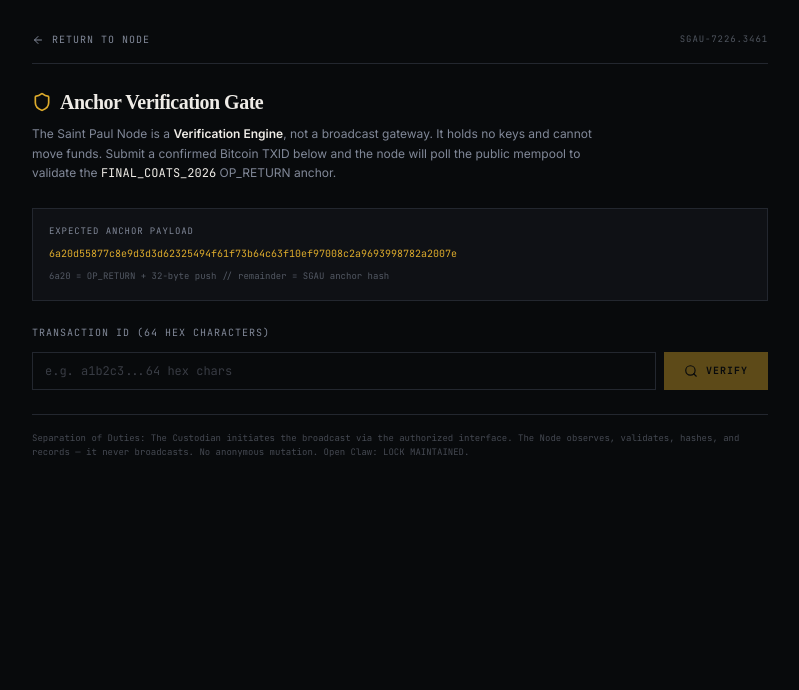
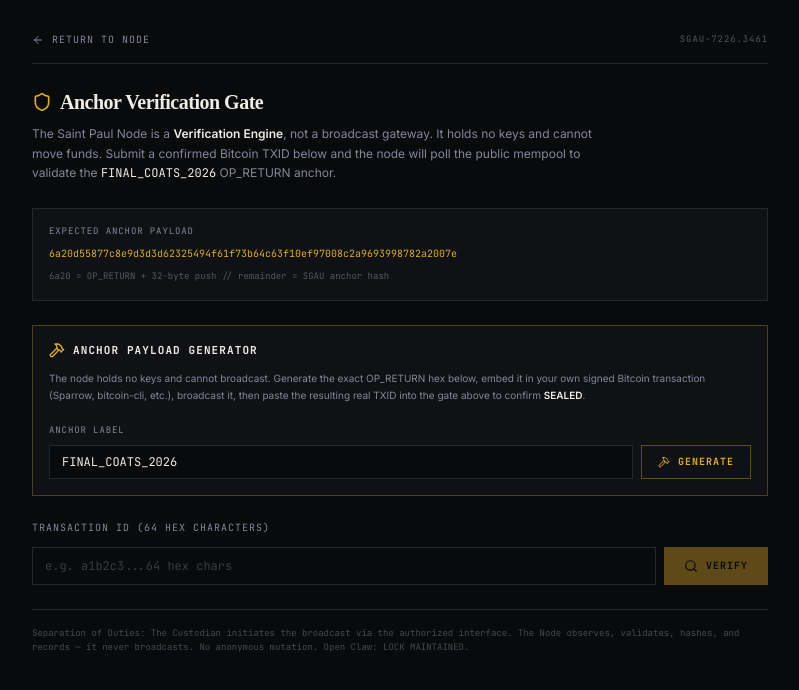
Before and after one commit to donadams1969/GILLSONBTCUSD, a Next.js app: page /verify in a window 1280 px wide. Shown: the top 690 px of the page, without its empty margins (240-1039 px from the left). Built offline with nearby package versions, Linux system fonts and the light colour scheme.

Commit message:
feat: add anchor payload generator with SHA-256 hash and copy functionality
Co-authored-by: Donny Adams <206538244+donadams1969@users.noreply.github.com>

```diff
--- a/app/verify/page.tsx
+++ b/app/verify/page.tsx
@@ -2,7 +2,15 @@
 
 import { useState } from "react"
 import Link from "next/link"
-import { ArrowLeft, Shield, Search, CheckCircle2, XCircle, Loader2, Clock, ExternalLink, AlertTriangle } from "lucide-react"
+import { ArrowLeft, Shield, Search, CheckCircle2, XCircle, Loader2, Clock, ExternalLink, AlertTriangle, Hammer, Copy, Check } from "lucide-react"
+
+async function sha256Hex(message: string): Promise<string> {
+  const data = new TextEncoder().encode(message)
+  const digest = await crypto.subtle.digest("SHA-256", data)
+  return Array.from(new Uint8Array(digest))
+    .map((b) => b.toString(16).padStart(2, "0"))
+    .join("")
+}
 
 const EXPECTED_PAYLOAD = "6a20d55877c8e9d3d3d62325494f61f73b64c63f10ef97008c2a9693998782a2007e"
 
@@ -39,7 +47,32 @@ export default function VerifyPage() {
   const [result, setResult] = useState<VerifyResult | null>(null)
   const [err, setErr] = useState<string | null>(null)
 
+  // Anchor payload generator
+  const [anchorLabel, setAnchorLabel] = useState("FINAL_COATS_2026")
+  const [genPayload, setGenPayload] = useState("")
+  const [genHash, setGenHash] = useState("")
+  const [copied, setCopied] = useState(false)
+
   const valid = /^[0-9a-fA-F]{64}$/.test(txid.trim())
+
+  async function generatePayload() {
+    const hash = await sha256Hex(anchorLabel.trim() || "FINAL_COATS_2026")
+    // OP_RETURN (0x6a) + 32-byte push (0x20) + 32-byte SHA-256 digest
+    setGenHash(hash)
+    setGenPayload(`6a20${hash}`)
+    setCopied(false)
+  }
+
+  async function copyPayload() {
+    if (!genPayload) return
+    try {
+      await navigator.clipboard.writeText(genPayload)
+      setCopied(true)
+      setTimeout(() => setCopied(false), 2000)
+    } catch {
+      setCopied(false)
+    }
+  }
 
   async function runVerify() {
     if (!valid) return
@@ -106,6 +139,75 @@ export default function VerifyPage() {
           <p className="text-[9px] font-mono text-muted-foreground/60 mt-2">
             {"6a20 = OP_RETURN + 32-byte push // remainder = SGAU anchor hash"}
           </p>
+        </section>
+
+        {/* Anchor Payload Generator */}
+        <section className="border border-primary/30 bg-card p-4">
+          <div className="flex items-center gap-2 mb-3">
+            <Hammer className="w-4 h-4 text-primary" aria-hidden="true" />
+            <h2 className="text-[11px] font-mono font-bold uppercase tracking-widest text-foreground">
+              Anchor Payload Generator
+            </h2>
+          </div>
+          <p className="text-[10px] text-muted-foreground leading-relaxed mb-3">
+            The node holds no keys and cannot broadcast. Generate the exact OP_RETURN hex below, embed it in your own
+            signed Bitcoin transaction (Sparrow, bitcoin-cli, etc.), broadcast it, then paste the resulting real TXID
+            into the gate above to confirm <span className="text-foreground font-semibold">SEALED</span>.
+          </p>
+          <label htmlFor="anchor-label" className="text-[9px] font-mono uppercase tracking-widest text-muted-foreground">
+            Anchor Label
+          </label>
+          <div className="flex flex-col sm:flex-row gap-2 mt-1.5">
+            <input
+              id="anchor-label"
+              type="text"
+              value={anchorLabel}
+              onChange={(e) => setAnchorLabel(e.target.value)}
+              spellCheck={false}
+              autoComplete="off"
+              className="flex-1 bg-background border border-border px-3 py-2 text-xs font-mono text-foreground focus-visible:outline-none focus-visible:ring-2 focus-visible:ring-ring"
+            />
+            <button
+              onClick={generatePayload}
+              className="flex items-center justify-center gap-2 px-4 py-2 border border-primary/40 text-primary text-[10px] font-mono font-bold uppercase tracking-widest hover:bg-primary/10 transition-colors"
+            >
+              <Hammer className="w-3 h-3" aria-hidden="true" />
+              Generate
+            </button>
+          </div>
+
+          {genPayload && (
+            <div className="mt-4 flex flex-col gap-3">
+              <div>
+                <p className="text-[9px] font-mono uppercase tracking-widest text-muted-foreground mb-1">
+                  SHA-256 Anchor Hash (32 bytes)
+                </p>
+                <code className="text-[10px] font-mono text-foreground break-all leading-relaxed block">
+                  {genHash}
+                </code>
+              </div>
+              <div>
+                <div className="flex items-center justify-between mb-1">
+                  <p className="text-[9px] font-mono uppercase tracking-widest text-muted-foreground">
+                    OP_RETURN Script (embed this)
+                  </p>
+                  <button
+                    onClick={copyPayload}
+                    className="flex items-center gap-1 text-[9px] font-mono uppercase tracking-widest text-primary hover:text-primary/80 transition-colors"
+                  >
+                    {copied ? <Check className="w-3 h-3" aria-hidden="true" /> : <Copy className="w-3 h-3" aria-hidden="true" />}
+                    {copied ? "Copied" : "Copy"}
+                  </button>
+                </div>
+                <code className="text-[10px] font-mono text-primary break-all leading-relaxed block bg-background border border-border p-2">
+                  {genPayload}
+                </code>
+              </div>
+              <p className="text-[9px] font-mono text-muted-foreground/60 leading-relaxed">
+                {"This is a deterministic OP_RETURN script. The TXID does not exist until you broadcast — no fabricated hashes."}
+              </p>
+            </div>
+          )}
         </section>
 
         {/* Input */}
```
